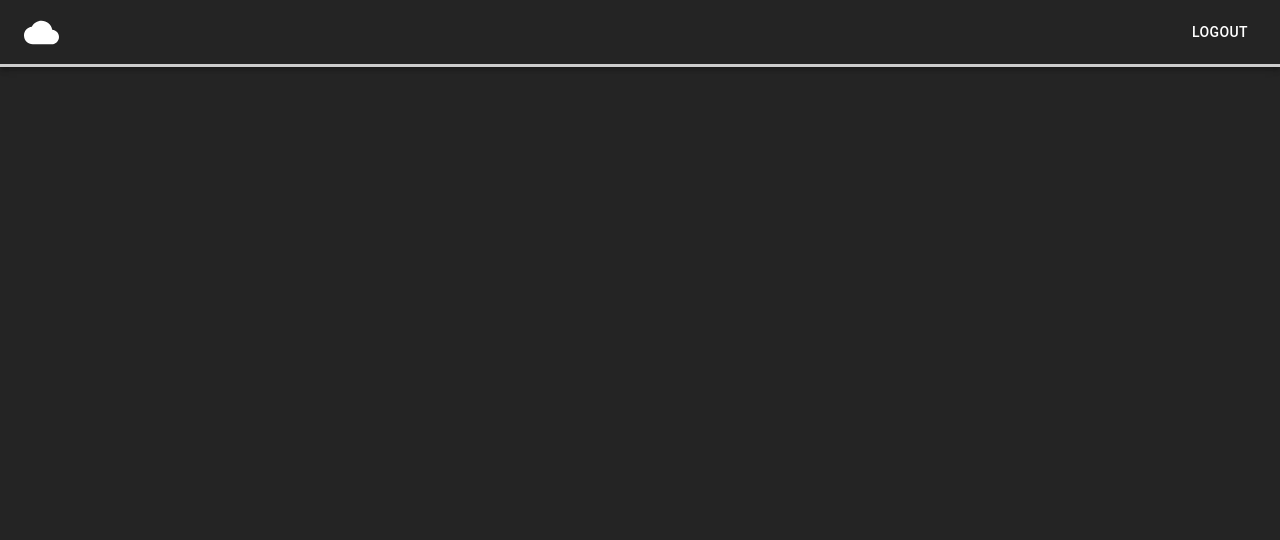
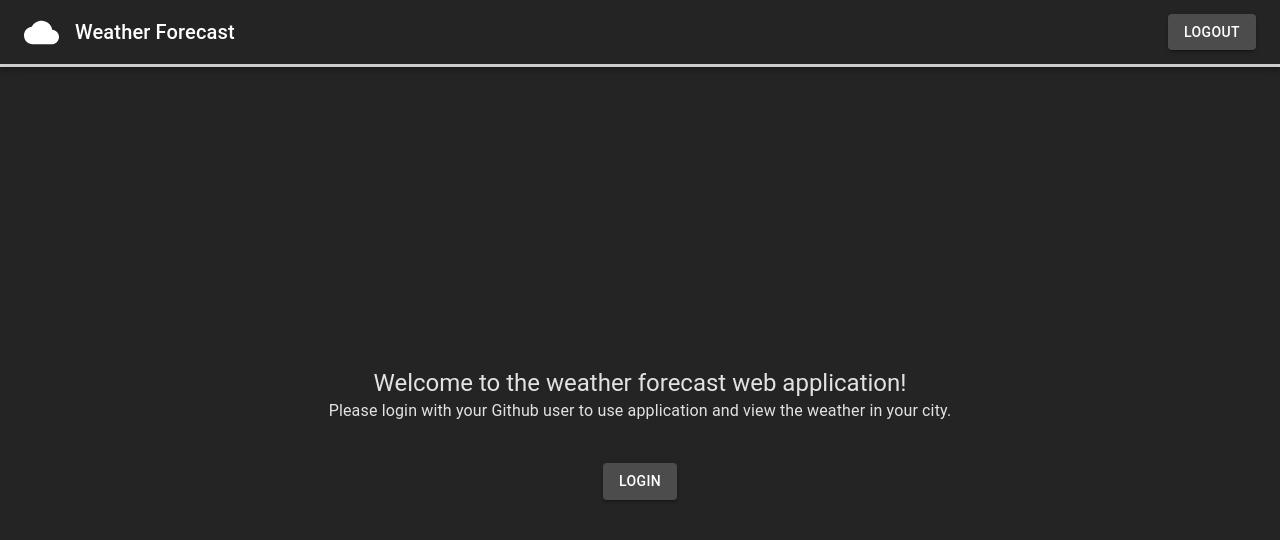
Before and after one commit to jonanpogi/weather-forecast-app, a React (Vite) app: page / in a window 1280 px wide. Shown: the top 540 px of the page. Built offline with nearby package versions, Linux system fonts and the light colour scheme.

Commit message:
Add Landing page and AppButton component

```diff
--- /dev/null
+++ b/src/components/AppButton.tsx
@@ -0,0 +1,13 @@
+import { Button } from "@mui/material";
+import { styled } from "@mui/material/styles";
+
+const AppButton = styled(Button)({
+  backgroundColor: "#4C4C4C",
+  ":hover": {
+    backgroundColor: "#4C4C4C",
+    boxShadow:
+      "0 8px 16px 0 rgba(255, 255, 255, 0.2), 0 6px 20px 0 rgba(255, 255, 255, 0.19)",
+  },
+});
+
+export default AppButton;
--- /dev/null
+++ b/src/pages/Landing/index.tsx
@@ -0,0 +1,29 @@
+import { Stack, Typography } from "@mui/material";
+import AppButton from "../../components/AppButton";
+
+const Landing = () => {
+  return (
+    <Stack
+      flexGrow={1}
+      direction="column"
+      justifyContent="center"
+      alignItems="center"
+    >
+      <Typography variant="h5">
+        Welcome to the weather forecast web application!
+      </Typography>
+      <Typography
+        variant="body1"
+        sx={{
+          marginBottom: 5,
+        }}
+      >
+        Please login with your Github user to use application and view the
+        weather in your city.
+      </Typography>
+      <AppButton variant="contained">Login</AppButton>
+    </Stack>
+  );
+};
+
+export default Landing;
--- a/src/pages/Layout/index.tsx
+++ b/src/pages/Layout/index.tsx
@@ -1,6 +1,7 @@
-import { Toolbar, AppBar, Button, Box } from "@mui/material";
+import { Toolbar, AppBar, Box, Stack, Typography } from "@mui/material";
 import { Outlet } from "react-router-dom";
 import CloudIcon from "@mui/icons-material/Cloud";
+import AppButton from "../../components/AppButton";
 
 const Layout = () => {
   return (
@@ -17,8 +18,16 @@ const Layout = () => {
             justifyContent: "space-between",
           }}
         >
-          <CloudIcon fontSize="large" />
-          <Button color="inherit">Logout</Button>
+          <Stack flexDirection="row" alignItems="center">
+            <CloudIcon
+              fontSize="large"
+              sx={{
+                marginRight: 2,
+              }}
+            />
+            <Typography variant="h6">Weather Forecast</Typography>
+          </Stack>
+          <AppButton variant="contained">LOGOUT</AppButton>
         </Toolbar>
       </AppBar>
       <Outlet />
```
Also changed, not shown: src/App.tsx (+7 -1 lines).
